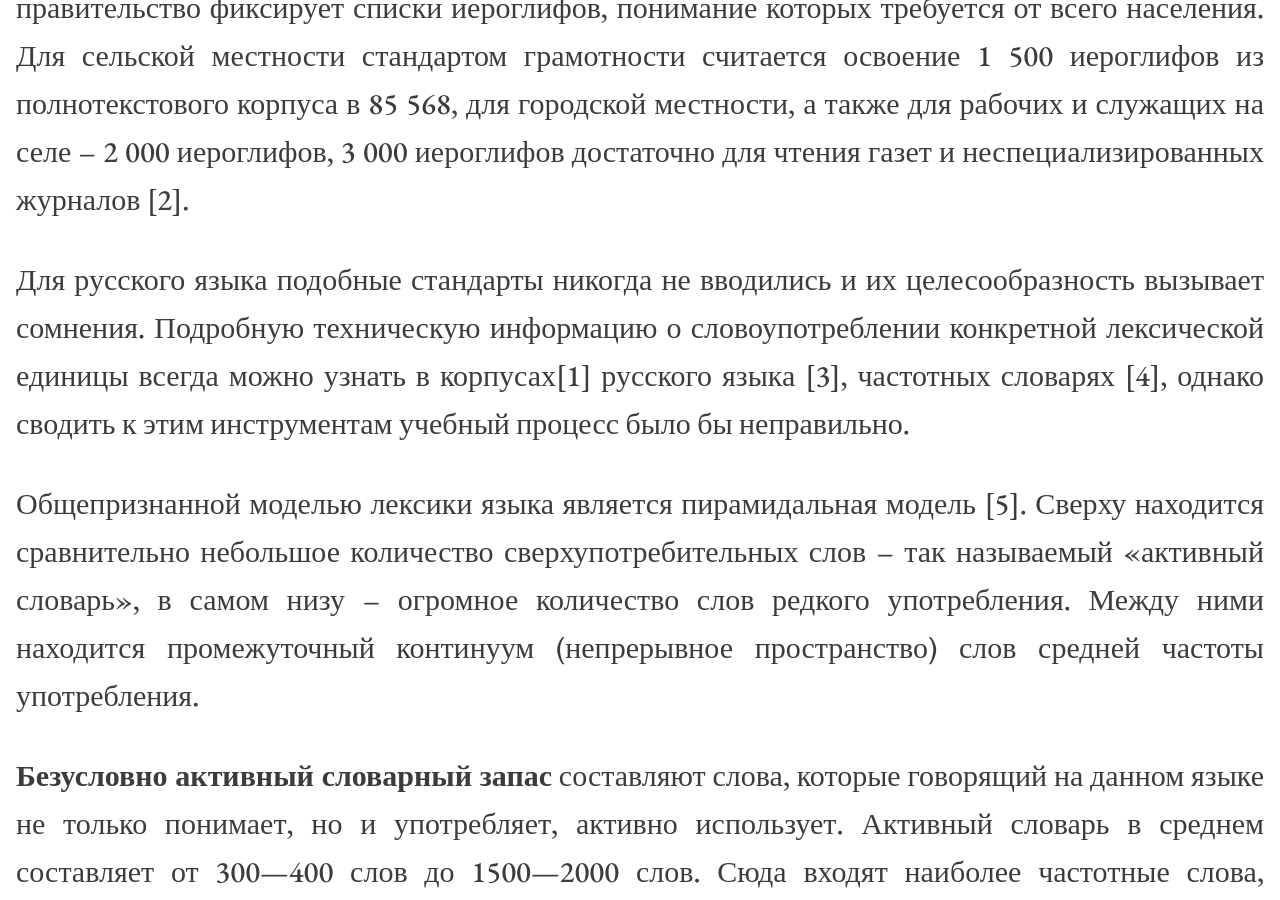
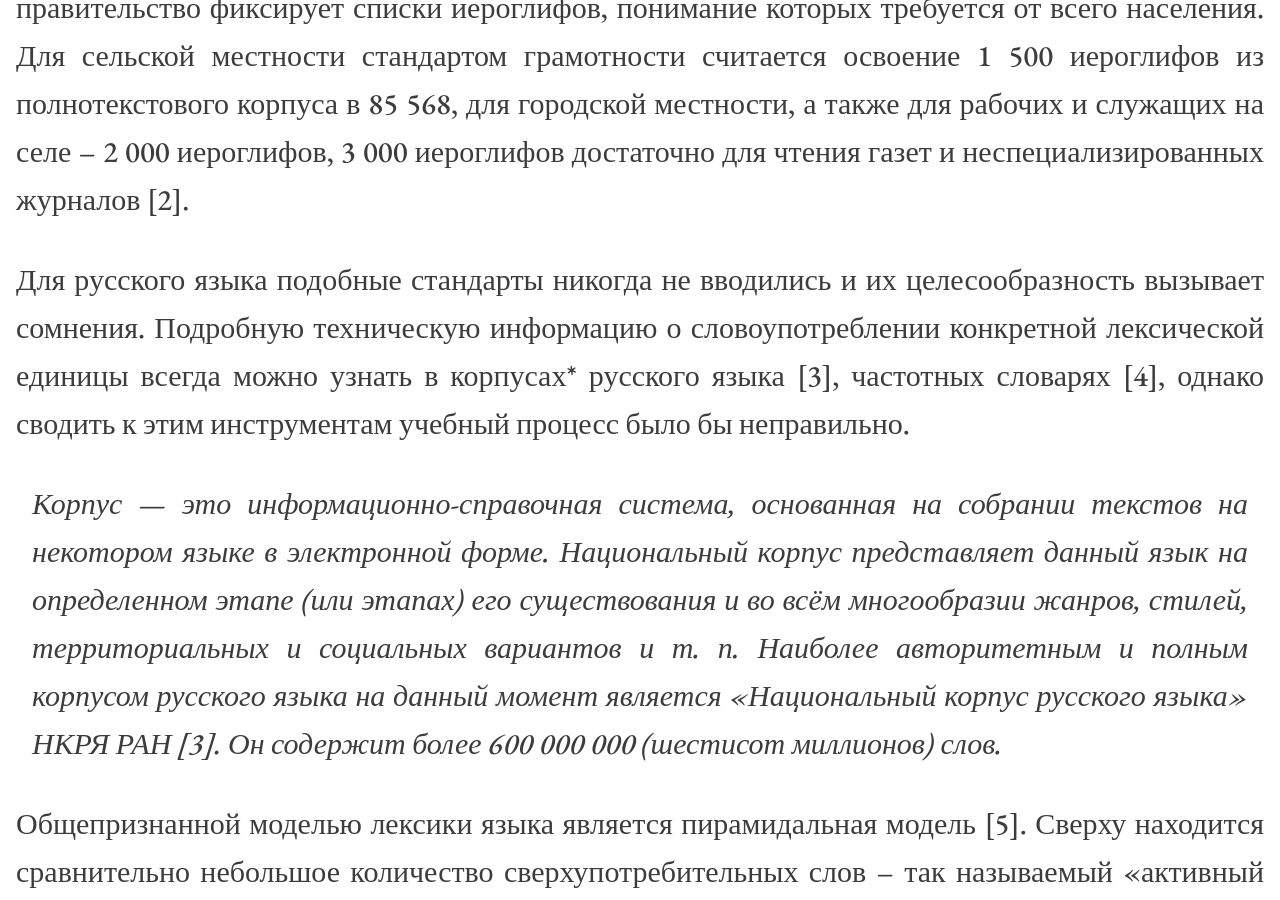
Before and after one commit to seveleva/seveleva, a Jekyll site: the page built from rhetor.md, in a window 1280 px wide and 900 px high, scrolled down 5238 px. Built offline with Jekyll 4.4.1, drawn with Linux system fonts in a browser that asks for light colours; some of the changed text lies outside the part shown.

Commit message:
Update rhetor.md

```diff
--- a/rhetor.md
+++ b/rhetor.md
@@ -41,7 +41,7 @@ description: Описание дидактического приёма «Рит
 
 - целенаправленное внедрение абсурдности с целью задействовать механизм импрессинга.
 
-**Результаты исследования **были представлены на городском конкурсе «Урок для педагога – 2017» в феврале-марте 2017 г.
+**Результаты исследования** были представлены на городском конкурсе «Урок для педагога – 2017» в феврале-марте 2017 г.
 
 ## Общее описание
 
@@ -71,7 +71,9 @@ description: Описание дидактического приёма «Рит
 
 Перечисление, классификация и ранжирование лексических элементов в количестве, необходимом для освоения на определённом уровне общества и культурного наследия, – довольно сложная задача. Одним из возможных решений является декретирование. Так, в Китае правительство фиксирует списки иероглифов, понимание которых требуется от всего населения. Для сельской местности стандартом грамотности считается освоение 1 500 иероглифов из полнотекстового корпуса в 85 568, для городской местности, а также для рабочих и служащих на селе – 2 000 иероглифов, 3 000 иероглифов достаточно для чтения газет и неспециализированных журналов \[2\].
 
-Для русского языка подобные стандарты никогда не вводились и их целесообразность вызывает сомнения. Подробную техническую информацию о словоупотреблении конкретной лексической единицы всегда можно узнать в корпусах[1] русского языка \[3\], частотных словарях \[4\], однако сводить к этим инструментам учебный процесс было бы неправильно.
+Для русского языка подобные стандарты никогда не вводились и их целесообразность вызывает сомнения. Подробную техническую информацию о словоупотреблении конкретной лексической единицы всегда можно узнать в корпусах\* русского языка \[3\], частотных словарях \[4\], однако сводить к этим инструментам учебный процесс было бы неправильно.
+
+> Корпус — это информационно-справочная система, основанная на собрании текстов на некотором языке в электронной форме. Национальный корпус представляет данный язык на определенном этапе (или этапах) его существования и во всём многообразии жанров, стилей, территориальных и социальных вариантов и т. п. Наиболее авторитетным и полным корпусом русского языка на данный момент является «Национальный корпус русского языка» НКРЯ РАН \[3\]. Он содержит более 600 000 000 (шестисот миллионов) слов.
 
 Общепризнанной моделью лексики языка является пирамидальная модель \[5\]. Сверху находится сравнительно небольшое количество сверхупотребительных слов – так называемый «активный словарь», в самом низу – огромное количество слов редкого употребления. Между ними находится промежуточный континуум (непрерывное пространство) слов средней частоты употребления.
 
@@ -162,5 +164,3 @@ description: Описание дидактического приёма «Рит
 5.  Арапов М. В. Активный словарь // Лингвистический энциклопедический словарь / Под ред. В. Н. Ярцевой. — М.: Советская энциклопедия, 1990. — 685 с. — ISBN 5-85270-031-2.
 6.  Норман Дойдж, Пластичность мозга. М.: Эксмо, 2010, ISBN: 978-5-699-41441-3.
 7.  Бежанов Г. С., Эйрамджан А. Н. Где находится нофеле́т? — М.: Мосфильм, ТО «Ритм», 1987, — 77 мин. — IMDb-ID 0093077.
-
-[1] Корпус — это информационно-справочная система, основанная на собрании текстов на некотором языке в электронной форме. Национальный корпус представляет данный язык на определенном этапе (или этапах) его существования и во всём многообразии жанров, стилей, территориальных и социальных вариантов и т. п. Наиболее авторитетным и полным корпусом русского языка на данный момент является «Национальный корпус русского языка» НКРЯ РАН \[3\]. Он содержит более 600 000 000 (шестисот миллионов) слов.
```
